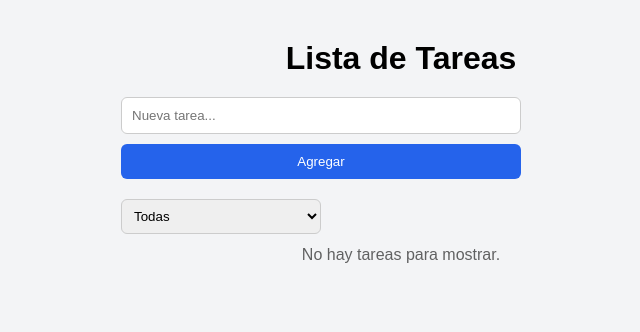
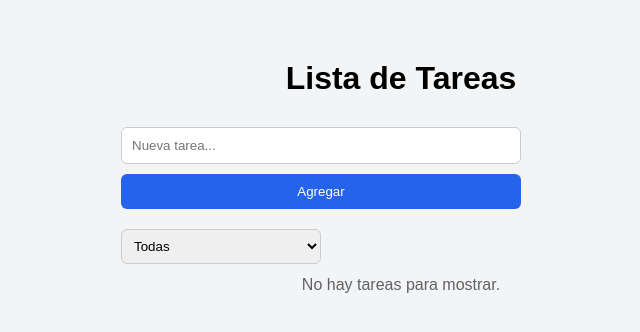
Before and after one commit to PamelaViale/proyecto-todo-list, a React (Vite) app: page / in a window 1280 px wide. Shown: the top 332 px of the page, without its empty margins (239-879 px from the left). Built offline with nearby package versions, Linux system fonts and the light colour scheme.

Commit message:
add localStorage  and update App layout

```diff
--- a/src/App.css
+++ b/src/App.css
@@ -1,10 +1,13 @@
-.app {
+
+.app-container {
   max-width: 600px;
-  margin: auto;
-  padding: 20px;
+  margin: 0 auto;
+  padding: 40px 20px;
   text-align: center;
 }
 
-h1 {
-  margin-bottom: 20px;
+.title {
+  font-size: 2rem;
+  margin-bottom: 30px;
+  font-weight: bold;
 }
--- a/src/App.jsx
+++ b/src/App.jsx
@@ -1,14 +1,24 @@
-import { useState } from "react";
+import { useState, useEffect } from "react";
 import Form from "./components/Form";
 import TodoList from "./components/TodoList";
 import "./App.css";
 
 function App() {
-  const [todos, setTodos] = useState([]);
+  // cago tareas desde el LS cuando inicia
+  const [todos, setTodos] = useState(() => {
+    const saved = localStorage.getItem("todos");
+    return saved ? JSON.parse(saved) : [];
+  });
+
+  //guardo tareas cuando cambian
+  useEffect(() => {
+    localStorage.setItem("todos", JSON.stringify(todos));
+  }, [todos]);
 
   return (
-    <div className="app">
-      <h1>Lista de Tareas</h1>
+    <div className="app-container">
+      <h1 className="title">Lista de Tareas</h1>
+
       <Form todos={todos} setTodos={setTodos} />
       <TodoList todos={todos} setTodos={setTodos} />
     </div>
```
